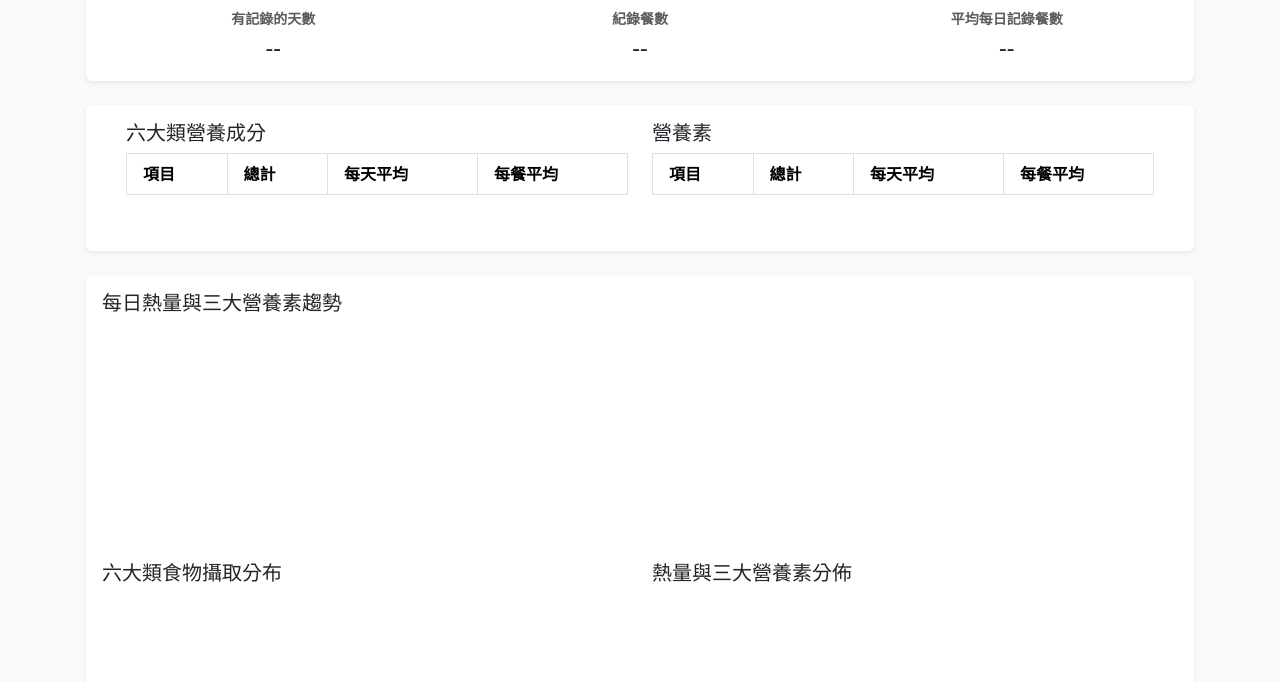
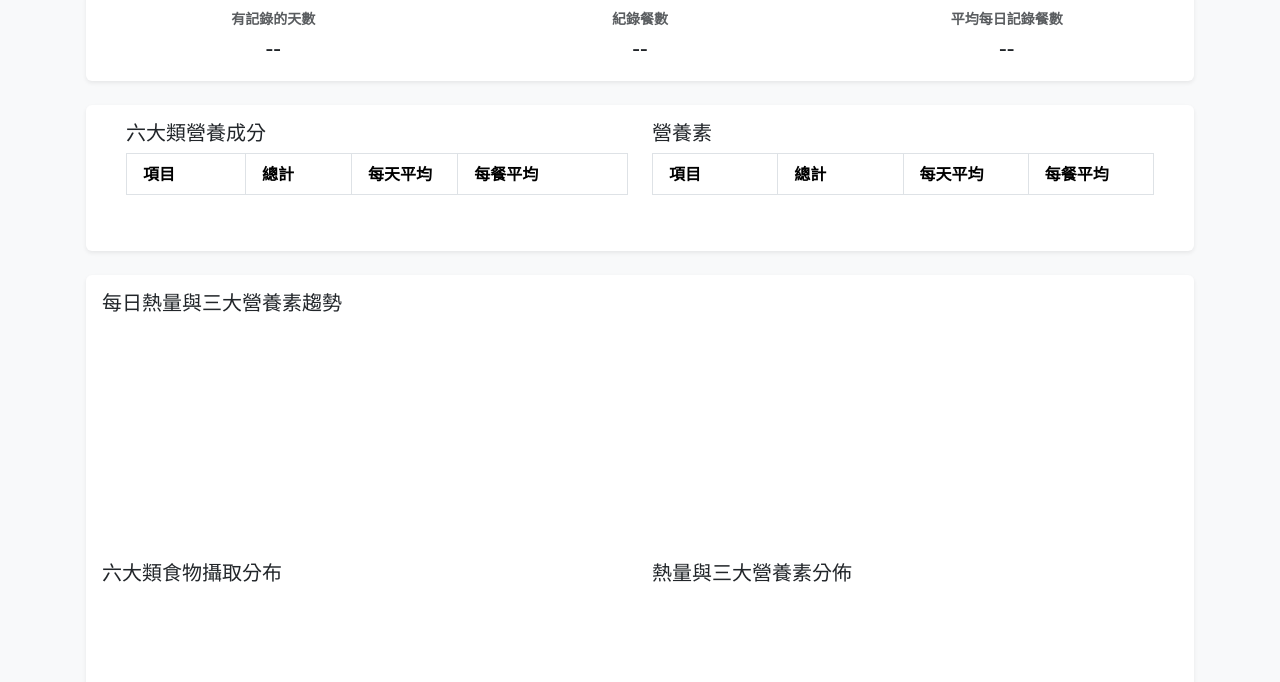
Before and after one commit to lazyjerry/diet-record, a website: page diet-record/public/report.html in a window 1280 px wide. Shown: the part 118-800 px from the top of the page. Drawn offline with nearby package versions, Linux system fonts and the light colour scheme; no server answers; sample sign-in values are in the browser's storage.

Commit message:
update style

```diff
--- a/diet-record/public/report.html
+++ b/diet-record/public/report.html
@@ -143,10 +143,20 @@
 							<table class="table table-bordered table-sm align-middle table-responsive">
 								<thead>
 									<tr>
-										<th class="px-3 py-2">項目</th>
-										<th class="px-3 py-2">總計</th>
-										<th class="px-3 py-2">每天平均</th>
-										<th class="px-3 py-2">每餐平均</th>
+										<th
+											class="px-3 py-2"
+											style="min-width: 7rem"
+										>
+											項目
+										</th>
+										<th class="px-3 py-2 table-three">總計</th>
+										<th class="px-3 py-2 table-three">每天平均</th>
+										<th
+											class="px-3 py-2 table-three"
+											style="min-width: 10rem"
+										>
+											每餐平均
+										</th>
 									</tr>
 								</thead>
 								<tbody></tbody>
@@ -159,10 +169,10 @@
 							<table class="table table-bordered table-sm align-middle table-responsive">
 								<thead>
 									<tr>
-										<th class="px-3 py-2">項目</th>
-										<th class="px-3 py-2">總計</th>
-										<th class="px-3 py-2">每天平均</th>
-										<th class="px-3 py-2">每餐平均</th>
+										<th class="px-3 py-2 table-three">項目</th>
+										<th class="px-3 py-2 table-three">總計</th>
+										<th class="px-3 py-2 table-three">每天平均</th>
+										<th class="px-3 py-2 table-three">每餐平均</th>
 									</tr>
 								</thead>
 								<tbody></tbody>
```
